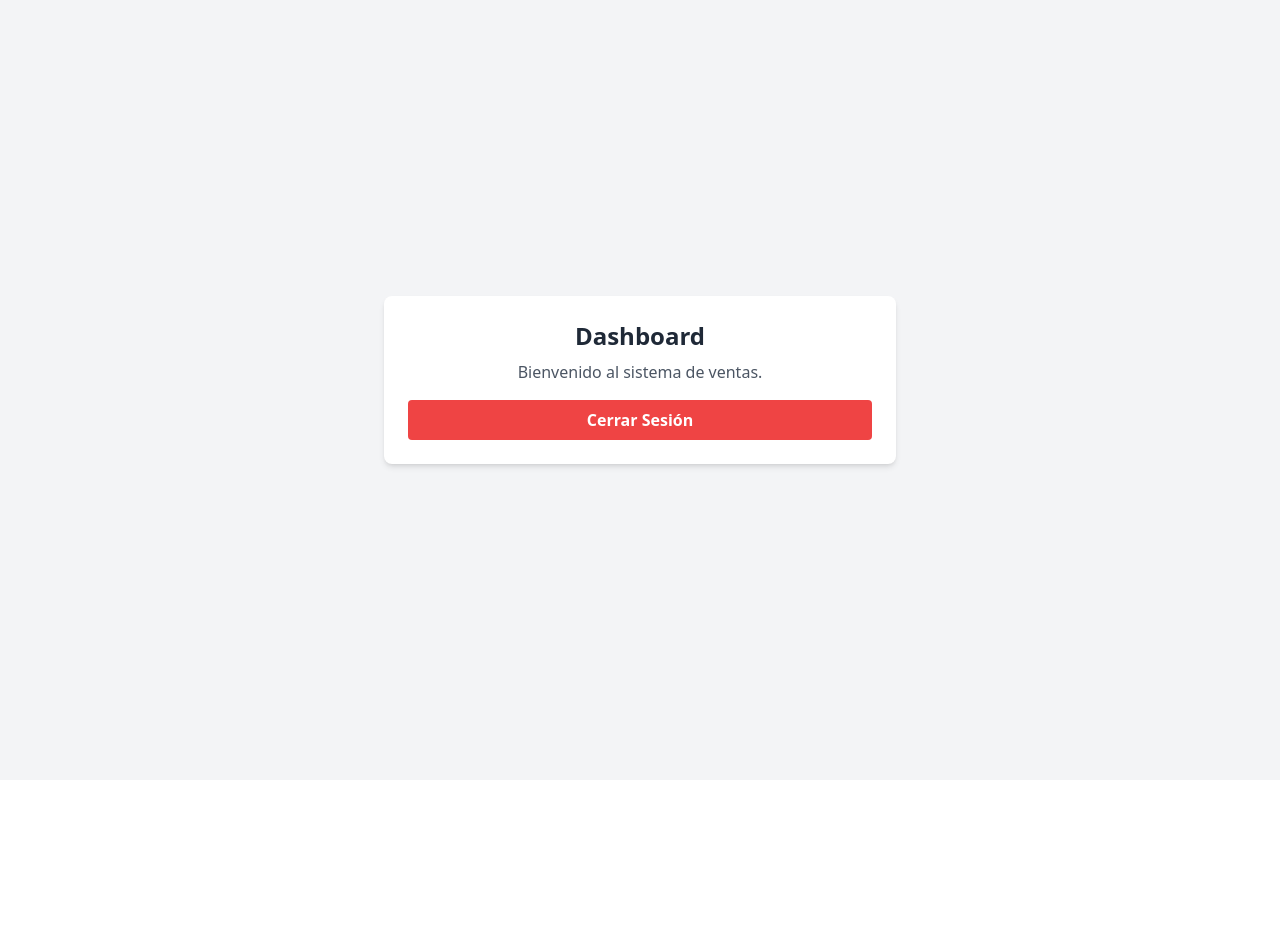
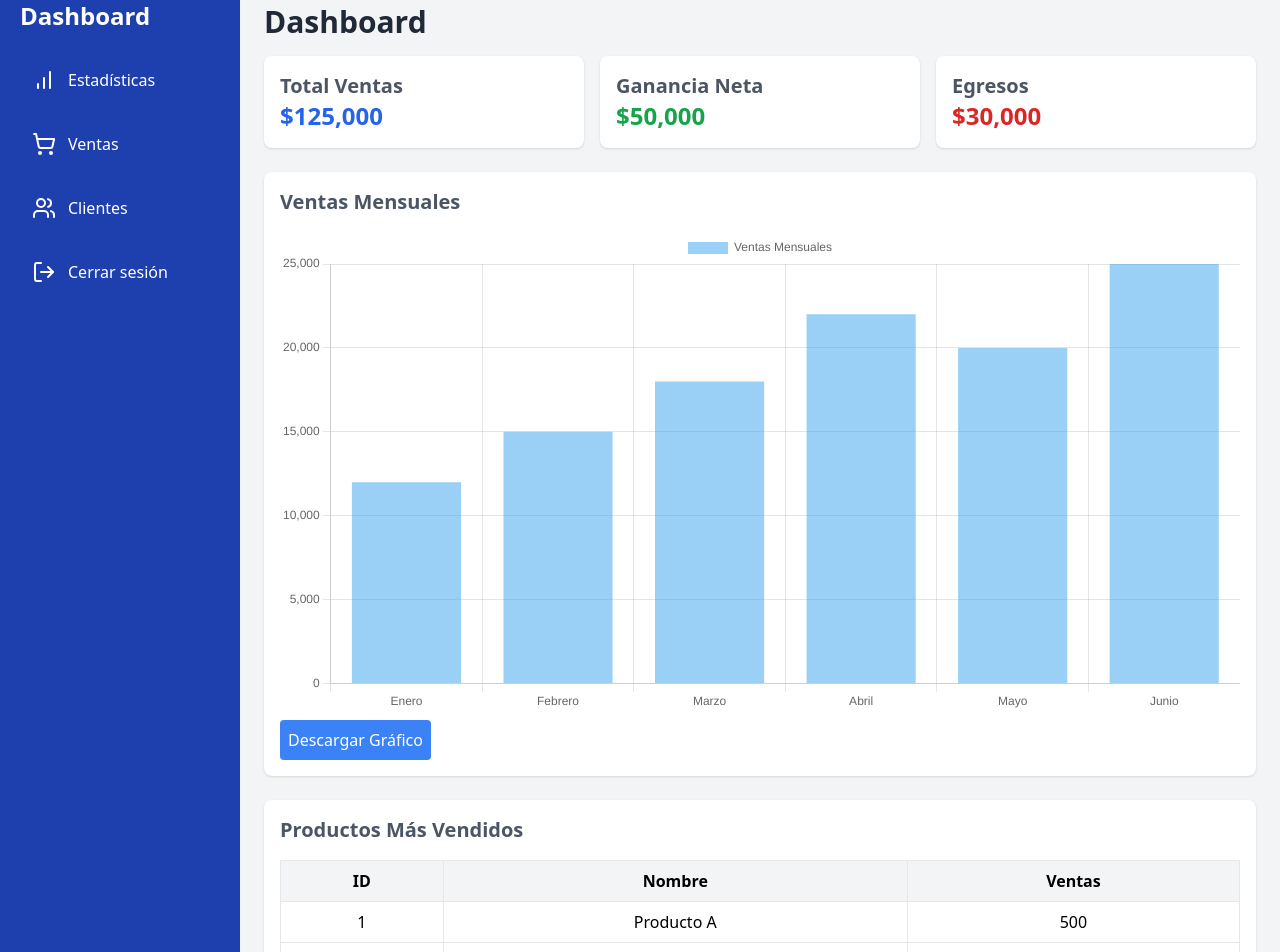
Before and after one commit to jesteban96/ventacore, a React (Vite) app in the folder ventacore-frontend/: page /dashboard in a window 1280 px wide. Shown: the part 20-972 px from the top of the page. Before the commit the page ends 800 px from the top, so only its background shows below. Built offline with nearby package versions, Linux system fonts and the light colour scheme; sample sign-in values are in the browser's storage.

Commit message:
Se actualiza el dashboard y sidebar

```diff
--- a/ventacore-frontend/package.json
+++ b/ventacore-frontend/package.json
@@ -16,7 +16,12 @@
   },
   "dependencies": {
     "axios": "^1.8.3",
+    "chart.js": "^4.4.8",
+    "lucide-react": "^0.484.0",
+    "react-chartjs-2": "^5.3.0",
     "react-router-dom": "^7.3.0",
+    "recharts": "^2.15.1",
+    "xlsx": "^0.18.5",
     "zustand": "^5.0.3"
   }
 }
--- a/ventacore-frontend/src/componets/Dashboard.jsx
+++ b/ventacore-frontend/src/componets/Dashboard.jsx
@@ -1,28 +1,120 @@
-import React from "react";
-import { useNavigate } from "react-router-dom";
-import useAuthStore from "../store/authStore";
+import React, { useState } from "react";
+import Sidebar from "./Sidebar";
+import { Bar, Pie } from "react-chartjs-2";
+import { Chart, registerables } from "chart.js";
+import { Menu} from "lucide-react";
+
+import * as XLSX from "xlsx";
+
+Chart.register(...registerables);
 
 const Dashboard = () => {
-  const { logout } = useAuthStore();
-  const navigate = useNavigate();
-
-  const handleLogout = () => {
-    logout();
-    navigate("/login"); // Redirigir al login al cerrar sesión
+  const [isOpen, setIsOpen] = useState(false);
+  const ventasData = {
+    labels: ["Enero", "Febrero", "Marzo", "Abril", "Mayo", "Junio"],
+    datasets: [
+      {
+        label: "Ventas Mensuales",
+        data: [12000, 15000, 18000, 22000, 20000, 25000],
+        backgroundColor: "rgba(54, 162, 235, 0.5)",
+      },
+    ],
   };
 
+  const productosMasVendidos = [
+    { id: 1, nombre: "Producto A", ventas: 500 },
+    { id: 2, nombre: "Producto B", ventas: 450 },
+    { id: 3, nombre: "Producto C", ventas: 400 },
+  ];
+
+  const descargarExcel = () => {
+    const worksheet = XLSX.utils.json_to_sheet(productosMasVendidos);
+    const workbook = XLSX.utils.book_new();
+    XLSX.utils.book_append_sheet(workbook, worksheet, "Productos Vendidos");
+    XLSX.writeFile(workbook, "ProductosMasVendidos.xlsx");
+  };
+
+  const descargarImagen = (chartRef, nombreArchivo) => {
+    const link = document.createElement("a");
+    link.href = chartRef.current.toBase64Image();
+    link.download = nombreArchivo;
+    link.click();
+  };
+
+  const ventasChartRef = React.useRef(null);
+
   return (
-    <div className="flex flex-col items-center justify-center min-h-screen bg-gray-100">
-      <div className="w-full max-w-lg p-6 bg-white rounded-lg shadow-md">
-        <h2 className="text-2xl font-semibold text-center text-gray-800">Dashboard</h2>
-        <p className="text-gray-600 text-center mt-2">Bienvenido al sistema de ventas.</p>
+    <div className="flex min-h-screen bg-gray-100">
+      <Sidebar />
+      <div className="flex-1 p-6">
+        {/* Contenedor para alinear el botón y el título */}
+        <div className="flex items-center gap-3 mb-4">
+          {/* Botón para abrir/cerrar el menú en móviles */}
+          <button
+            className="md:hidden p-2 bg-blue-600 text-white rounded"
+            onClick={() => setIsOpen(!isOpen)}
+          >
+            <Menu size={24} />
+          </button>
+          <h1 className="text-3xl font-bold text-gray-800">Dashboard</h1>
+        </div>
 
-        <button
-          onClick={handleLogout}
-          className="w-full mt-4 p-2 bg-red-500 hover:bg-red-600 text-white font-semibold rounded transition duration-300"
-        >
-          Cerrar Sesión
-        </button>
+        {/* Sección de métricas */}
+        <div className="grid grid-cols-1 md:grid-cols-3 gap-4 mb-6">
+          <div className="bg-white p-4 rounded-lg shadow">
+            <h3 className="text-xl font-semibold text-gray-600">Total Ventas</h3>
+            <p className="text-2xl font-bold text-blue-600">$125,000</p>
+          </div>
+          <div className="bg-white p-4 rounded-lg shadow">
+            <h3 className="text-xl font-semibold text-gray-600">Ganancia Neta</h3>
+            <p className="text-2xl font-bold text-green-600">$50,000</p>
+          </div>
+          <div className="bg-white p-4 rounded-lg shadow">
+            <h3 className="text-xl font-semibold text-gray-600">Egresos</h3>
+            <p className="text-2xl font-bold text-red-600">$30,000</p>
+          </div>
+        </div>
+
+        {/* Gráficos */}
+        <div className="bg-white p-4 rounded-lg shadow mb-6">
+          <h3 className="text-xl font-semibold text-gray-600 mb-4">Ventas Mensuales</h3>
+          <Bar ref={ventasChartRef} data={ventasData} />
+          <button
+            onClick={() => descargarImagen(ventasChartRef, "ventas_mensuales.png")}
+            className="mt-2 p-2 bg-blue-500 text-white rounded hover:bg-blue-700"
+          >
+            Descargar Gráfico
+          </button>
+        </div>
+
+        {/* Tabla de productos más vendidos */}
+        <div className="bg-white p-4 rounded-lg shadow">
+          <h3 className="text-xl font-semibold text-gray-600 mb-4">Productos Más Vendidos</h3>
+          <table className="w-full border-collapse border border-gray-200">
+            <thead>
+              <tr className="bg-gray-100">
+                <th className="border p-2">ID</th>
+                <th className="border p-2">Nombre</th>
+                <th className="border p-2">Ventas</th>
+              </tr>
+            </thead>
+            <tbody>
+              {productosMasVendidos.map((producto) => (
+                <tr key={producto.id} className="text-center">
+                  <td className="border p-2">{producto.id}</td>
+                  <td className="border p-2">{producto.nombre}</td>
+                  <td className="border p-2">{producto.ventas}</td>
+                </tr>
+              ))}
+            </tbody>
+          </table>
+          <button
+            onClick={descargarExcel}
+            className="mt-2 p-2 bg-green-500 text-white rounded hover:bg-green-700"
+          >
+            Descargar Excel
+          </button>
+        </div>
       </div>
     </div>
   );
--- /dev/null
+++ b/ventacore-frontend/src/componets/Sidebar.jsx
@@ -0,0 +1,85 @@
+import React, { useState } from "react";
+import { Link, useNavigate } from "react-router-dom";
+import { Menu, X, BarChart, ShoppingCart, Users, LogOut } from "lucide-react";
+import useAuthStore from "../store/authStore";
+
+const Sidebar = () => {
+    const { logout } = useAuthStore();
+  const [isOpen, setIsOpen] = useState(false);
+  const navigate = useNavigate(); // Hook para redirigir
+
+  // Función para cerrar sesión
+  const handleLogout = () => {
+    logout();
+    navigate("/"); // Redirigir a la pantalla de login
+  };
+
+  return (
+    <>
+      {/* Botón para abrir el menú en móviles */}
+      <button
+        className="md:hidden p-3 fixed top-4 left-4  bg-blue-600 text-white rounded z-50"
+        onClick={() => setIsOpen(!isOpen)}
+      >
+        {isOpen ? <X size={24} /> : <Menu size={24} />}
+      </button>
+
+      {/* Sidebar */}
+      <div
+        className={`fixed top-0 left-0  bg-blue-800 text-white w-64 p-5 transform transition-transform duration-300 z-50
+          ${isOpen ? "translate-x-0 h-screen" : "-translate-x-full h-100hv"} md:translate-x-0 md:relative md:w-60`}
+      >
+        {/* Contenedor del título y botón de cerrar en móviles */}
+        <div className="flex justify-between items-center mb-6">
+          <h2 className="text-2xl font-bold">Dashboard</h2>
+          {/* Botón para cerrar el sidebar en móviles */}
+          <button
+            className="md:hidden p-2 bg-red-500 rounded"
+            onClick={() => setIsOpen(false)}
+          >
+            <X size={20} />
+          </button>
+        </div>
+
+        <nav>
+          <ul className="space-y-4">
+            <li>
+              <Link
+                to="/dashboard"
+                className="flex items-center p-3 hover:bg-blue-700 rounded"
+              >
+                <BarChart className="mr-3" /> Estadísticas
+              </Link>
+            </li>
+            <li>
+              <Link
+                to="/ventas"
+                className="flex items-center p-3 hover:bg-blue-700 rounded"
+              >
+                <ShoppingCart className="mr-3" /> Ventas
+              </Link>
+            </li>
+            <li>
+              <Link
+                to="/clientes"
+                className="flex items-center p-3 hover:bg-blue-700 rounded"
+              >
+                <Users className="mr-3" /> Clientes
+              </Link>
+            </li>
+            <li>
+              <button
+                className="flex items-center p-3 hover:bg-red-700 rounded w-full"
+                onClick={handleLogout}
+              >
+                <LogOut className="mr-3" /> Cerrar sesión
+              </button>
+            </li>
+          </ul>
+        </nav>
+      </div>
+    </>
+  );
+};
+
+export default Sidebar;
```
Also changed, not shown: 1 other file (tests, documents, lock files or other folders).
